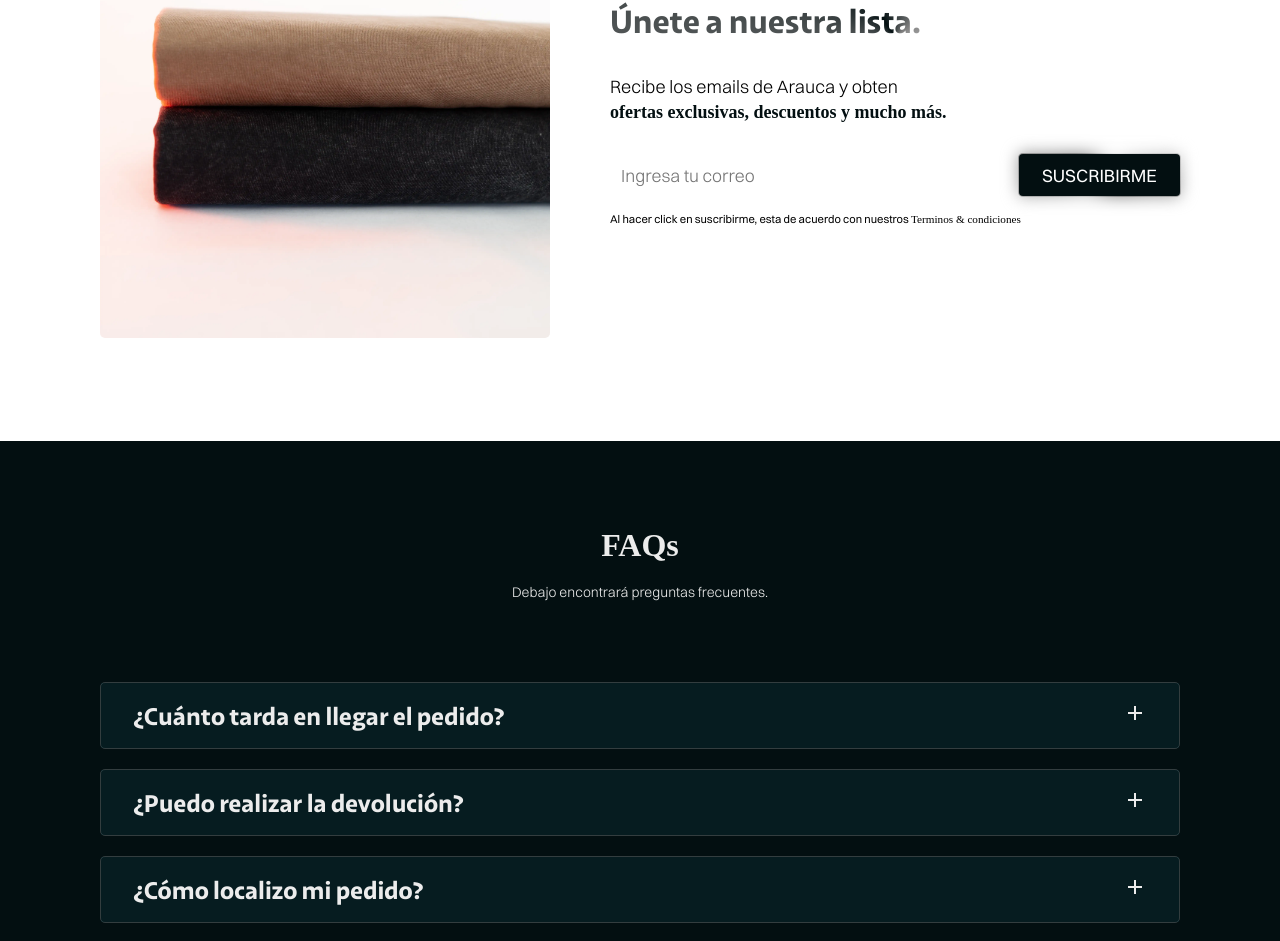
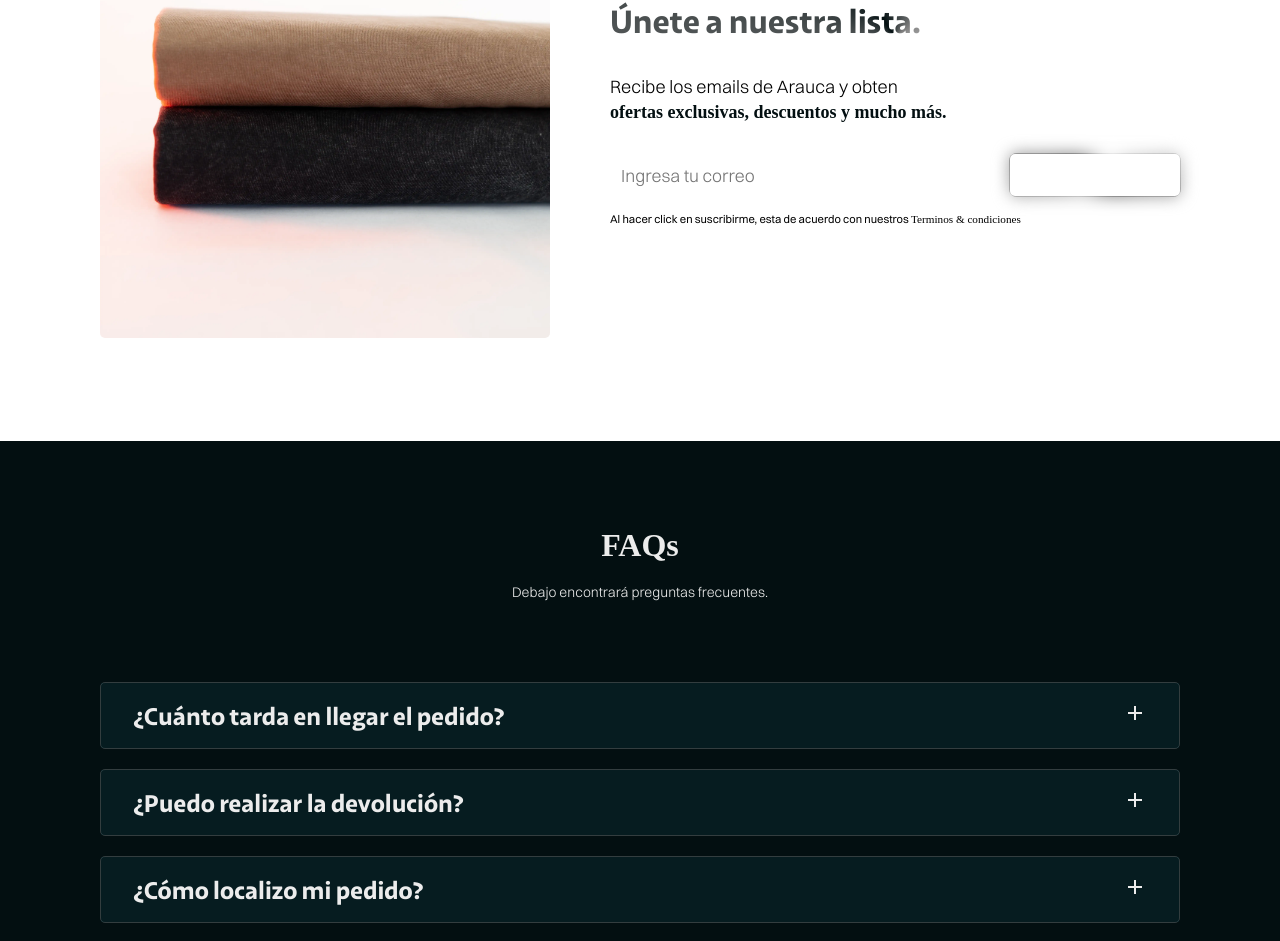
Before and after one commit to BrianZenhom/arauca, a React (Vite) app: page / in a window 1280 px wide. Shown: the part 1568-2509 px from the top of the page. Built offline with nearby package versions, Linux system fonts and the light colour scheme.

Commit message:
Fix gradient button index

```diff
--- a/src/components/gradientBtn2/GradientBtnTwo.jsx
+++ b/src/components/gradientBtn2/GradientBtnTwo.jsx
@@ -1,5 +1,9 @@
-import './gradientbtnTwo.css';
+import './gradientbtnTwo.css'
 
-export default function GradientBtnTwo({ text }) {
-  return <div className="gradientBtn_componentTwo">{text}</div>;
+export default function GradientBtnTwo({ text, type }) {
+  return (
+    <button type={type} className="gradientBtn_componentTwo">
+      {text}
+    </button>
+  )
 }
--- a/src/components/gradientBtn2/gradientbtnTwo.css
+++ b/src/components/gradientBtn2/gradientbtnTwo.css
@@ -5,12 +5,14 @@
 }
 
 .gradientBtn_componentTwo {
+  border: none;
+  color: white;
   height: 42px;
   width: 170px;
-  background: var(--primary-color);
-  border-radius: 4px;
+  background-color: var(--primary-color);
+  border-radius: 8px;
   font-size: clamp(12px, 3vw, 18px);
-  font-family: SwitzerRegular;
+  font-family: Onest;
   display: flex;
   align-items: center;
   justify-content: center;
@@ -19,28 +21,45 @@
   transition: all 0.3s ease;
   cursor: pointer;
 }
+
 .gradientBtn_componentTwo:hover {
   background: transparent;
   color: black;
 }
-.gradientBtn_componentTwo::before,
+
+
 .gradientBtn_componentTwo::after {
   content: '';
   position: absolute;
   inset: -1px;
-  z-index: -1;
-  background: conic-gradient(
-    from var(--gradient-angle),
-    lightgray,
-    gray,
-    white,
-    gray,
-    lightgray
-  );
-  border-radius: 5px;
+  background: conic-gradient(from var(--gradient-angle),
+      lightgray,
+      gray,
+      white,
+      gray,
+      lightgray);
+  border-radius: 8px;
   animation: rotation 10s linear infinite;
   backdrop-filter: blur(1rem);
+  z-index: -10;
 }
+
+.gradientBtn_componentTwo::before {
+  content: '';
+  position: absolute;
+  inset: -1px;
+  background: conic-gradient(from var(--gradient-angle),
+      lightgray,
+      gray,
+      white,
+      gray,
+      lightgray);
+  border-radius: 8px;
+  animation: rotation 10s linear infinite;
+  backdrop-filter: blur(1rem);
+  z-index: -10;
+}
+
 .gradientBtn_componentTwo::after {
   filter: blur(0.5rem);
 }
@@ -49,15 +68,17 @@
   0% {
     --gradient-angle: 0deg;
   }
+
   100% {
     --gradient-angle: 360deg;
   }
 }
-@media (width <= 428px) {
+
+@media (width <=428px) {
   .gradientBtn_componentTwo {
     height: 29px;
     width: 120px;
     background: var(--primary-color);
-    border-radius: 4px;
+    border-radius: 8px;
   }
 }
```
Also changed, not shown: src/components/gradientBtn/gradientbtn.css (+15 -13 lines).
